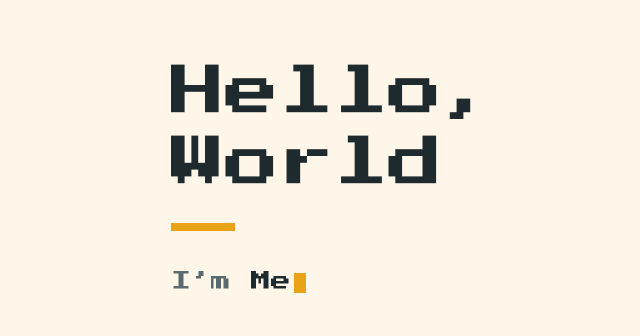
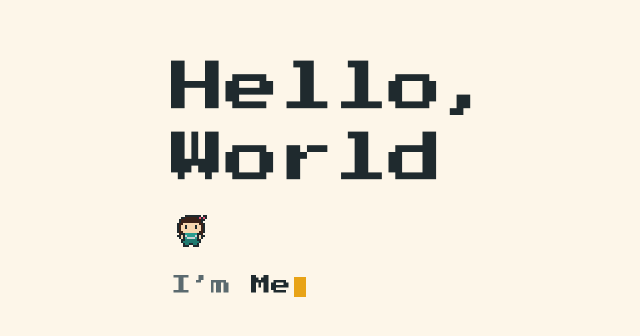
Before and after one commit to mlengo/miamy.me, a plain HTML site: page index.html in a window 1280 px wide. Shown: the part 222-558 px from the top of the page, without its empty margins (149-789 px from the left). Drawn offline with Linux system fonts and the light colour scheme.

Commit message:
Add walking, waving 8-bit nurse sprite
Co-Authored-By: Claude Opus 5.5 <noreply@anthropic.com>
Claude-Session: https://claude.ai/code/session_01B5xb5BCgT9w1LZUHjHLFwx

```diff
--- a/index.html
+++ b/index.html
@@ -56,15 +56,22 @@
       font-size: clamp(1.6rem, 6.5vw, 3.4rem);
       font-weight: 400;
       line-height: 1.3;
-      margin: 0 0 2rem;
+      margin: 0 0 1.25rem;
     }
-    h1::after {
-      content: "";
-      display: block;
-      width: 4rem;
-      height: 0.5rem;
-      background: var(--accent);
-      margin-top: 1.5rem;
+    .stage {
+      position: relative;
+      height: 32px;
+      margin: 0 0 1.25rem;
+      overflow: hidden;
+    }
+    #sprite {
+      position: absolute;
+      left: 0;
+      bottom: 0;
+      width: 40px;
+      height: 32px;
+      image-rendering: pixelated;
+      image-rendering: crisp-edges;
     }
     p {
       font-size: clamp(0.9rem, 3vw, 1.25rem);
@@ -96,6 +103,7 @@
 <body>
   <main>
     <h1>Hello, World</h1>
+    <div class="stage" aria-hidden="true"><canvas id="sprite" width="20" height="16"></canvas></div>
     <p>
       <span class="sr-only">I’m My Huong, also known as Mia.</span>
       <span aria-hidden="true">I’m <span class="name" id="name"></span><span class="cursor"></span></span>
@@ -130,6 +138,57 @@
       }
     }
     run();
+
+    // 8-bit sprite: walks in, turns to face you, then waves
+    const FRAMES = {
+      walkA: ["......KKKKKKKK......", "....KKHHHHPKPK......", "...KHHHHHHHKKHK.....", "...KHHHHHHHHHHHK....", "...KHHHHHSSSSSSK....", "...KHHHHSSSSKSSK....", "...KHHHHSSSSKSSK....", "...KHHHHSSSSSSSK....", "....KHHHSSSSSSK.....", "....HHKRRRRRKK......", "....KHRGKSSK........", ".....KRGKSSK........", ".....KDDDDDDK.......", ".....KDDDDDDDK......", "......KDK..KDK......", "......KKK..KKK......"],
+      walkB: ["......KKKKKKKK......", "....KKHHHHPKPK......", "...KHHHHHHHKKHK.....", "...KHHHHHHHHHHHK....", "...KHHHHHSSSSSSK....", "...KHHHHSSSSKSSK....", "...KHHHHSSSSKSSK....", "...KHHHHSSSSSSSK....", "....KHHHSSSSSSK.....", "....HHKRRRRRKK......", "....KHRGRKSK........", ".....KRGRKSK........", ".....KDDDDDDK.......", ".....KDDDDDDK.......", ".......KDDDK........", ".......KKKKK........"],
+      front: [".......KKKKKKKK.KK..", ".....KKHHHHHHKPKPK..", "....KHHHHHHHHHHKK...", "....KHHHHHHHHHHK....", "...KHHSSSSSSSSHHK...", "...KHSSKSSSSKSSHK...", "...KHSSKSSSSKSSHK...", "...KHSSSSSSSSSSHK...", "...KHHSSSSSSSSHHK...", "....HKKRRRRRRKKH....", "...KKSKGRRRRGKSKK...", "....KSKRGGGGRKSK....", ".....KKDDDDDDKK.....", ".....KDDDDDDDDK.....", "......KDDKKDDK......", "......KKK..KKK......"],
+      waveA: [".......KKKKKKKK.KK..", ".....KKHHHHHHKPKPK..", "....KHHHHHHHHHHKK...", "....KHHHHHHHHHHK....", "...KHHSSSSSSSSHHKKK.", "...KHSSKSSSSKSSKSSK.", "...KHSSKSSSSKSSKSK..", "...KHSSSSSSSSSSKSK..", "...KHHSSSSSSSSHKSK..", "....HKKRRRRRRKKK....", "...KKSKGRRRRGK......", "....KSKRGGGGRK......", ".....KKDDDDDDKK.....", ".....KDDDDDDDDK.....", "......KDDKKDDK......", "......KKK..KKK......"],
+      waveB: [".......KKKKKKKK.KK..", ".....KKHHHHHHKPKPK..", "....KHHHHHHHHHHKK...", "....KHHHHHHHHHKKK...", "...KHHSSSSSSSSKSSK..", "...KHSSKSSSSKSSKSK..", "...KHSSKSSSSKSSKSK..", "...KHSSSSSSSSSSKSK..", "...KHHSSSSSSSSHKSK..", "....HKKRRRRRRKKK....", "...KKSKGRRRRGK......", "....KSKRGGGGRK......", ".....KKDDDDDDKK.....", ".....KDDDDDDDDK.....", "......KDDKKDDK......", "......KKK..KKK......"]
+    };
+    const PALETTE = { K: "#1f2a2e", H: "#3b2219", S: "#f6d7b0", R: "#2a9d8f", D: "#1f7a70", P: "#e8577a", G: "#c9d1d3" };
+    const canvas = document.getElementById("sprite");
+    const ctx = canvas.getContext("2d");
+
+    function draw(name) {
+      ctx.clearRect(0, 0, 20, 16);
+      FRAMES[name].forEach((row, y) => {
+        [...row].forEach((ch, x) => {
+          if (PALETTE[ch]) { ctx.fillStyle = PALETTE[ch]; ctx.fillRect(x, y, 1, 1); }
+        });
+      });
+    }
+
+    async function waveFor(times) {
+      for (let i = 0; i < times; i++) {
+        draw("waveA"); await wait(220);
+        draw("waveB"); await wait(220);
+      }
+      draw("front");
+    }
+
+    async function walkIn() {
+      if (window.matchMedia("(prefers-reduced-motion: reduce)").matches) {
+        draw("front");
+        return;
+      }
+      const steps = 14;
+      const start = -40;
+      for (let i = 0; i <= steps; i++) {
+        canvas.style.transform = `translateX(${Math.round(start + (-start) * i / steps)}px)`;
+        draw(i % 2 ? "walkA" : "walkB");
+        await wait(140);
+      }
+      draw("front");
+      await wait(350);
+      await waveFor(4);
+      while (true) {
+        await wait(6000);
+        await waveFor(3);
+      }
+    }
+    walkIn();
   </script>
 </body>
 </html>
```
